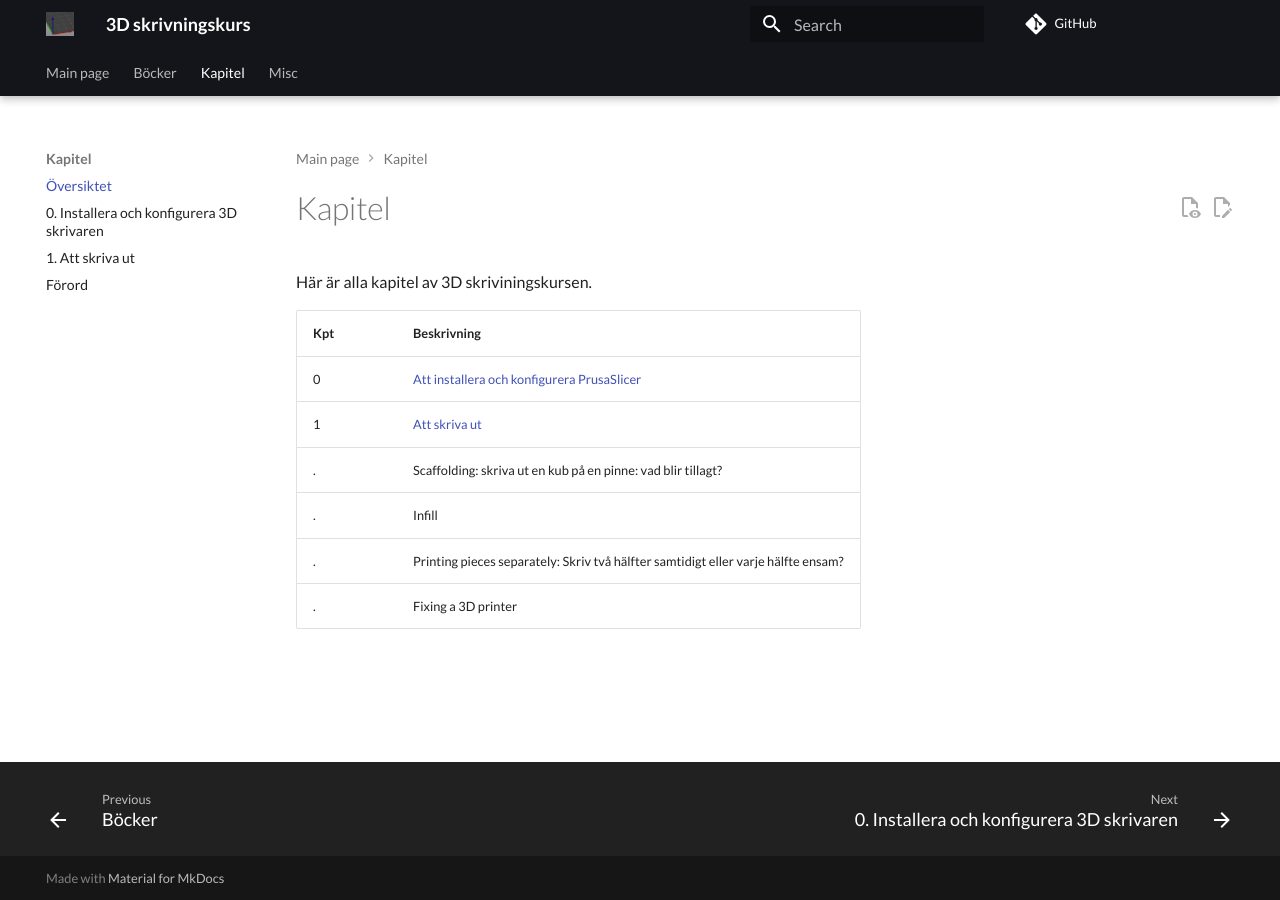
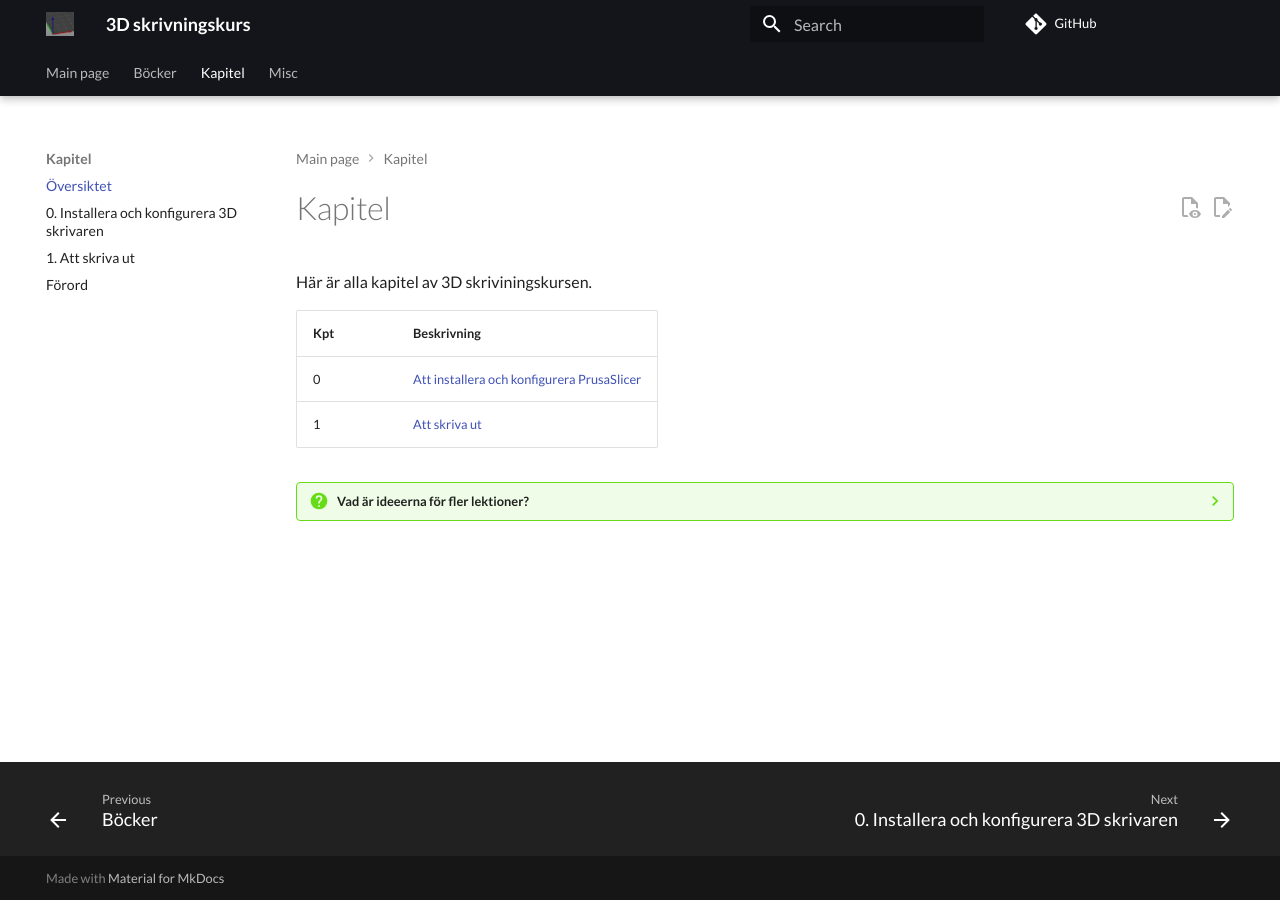
Before and after one commit to uppsala-makerspace/3d_skrivningskurs, an MkDocs documentation site: the page built from docs/chapters/README.md, in a window 1280 px wide. Built offline with MkDocs 1.6.1 and Material for MkDocs 9.7.7, drawn with Linux system fonts in a browser that asks for light colours; comment, search, counter and statistics services are not loaded.

Commit message:
Improve writing down future plans

```diff
--- a/docs/chapters/README.md
+++ b/docs/chapters/README.md
@@ -8,9 +8,19 @@ Kpt|Beskrivning
 ---|---------------------------------------------------------------
 0  |[Att installera och konfigurera PrusaSlicer](0_install_and_setup_prusa_slicer/README.md)
 1  |[Att skriva ut](1_print/README.md)
-.  |Scaffolding: skriva ut en kub på en pinne: vad blir tillagt? <!-- Answer: scaffolding -->
-.  |Infill
-.  |Printing pieces separately: Skriv två hälfter samtidigt eller varje hälfte ensam? <!-- Answer: it does not matter much -->
-.  |Fixing a 3D printer
 
 <!-- markdownlint-enable MD013 -->
+
+???- question "Vad är ideeerna för fler lektioner?"
+
+    <!-- markdownlint-disable MD013 --><!-- Table rows must be put on one line, hence 80 chars is unavoidable -->
+
+    Kpt|Undervisningsmålet
+    ---|---------------------------------------------------------------
+    .  |Att ser bra och dåligt scaffolding
+    .  |Att ser effekten av infill
+    .  |Att ser effektev av att skriva ut två parter samtidigt eller en varje en ensam <!-- Answer: it does not matter much -->
+    .  |Att byta PLA
+    .  |Att laga en 3D skrivaren
+
+    <!-- markdownlint-enable MD013 -->
```
